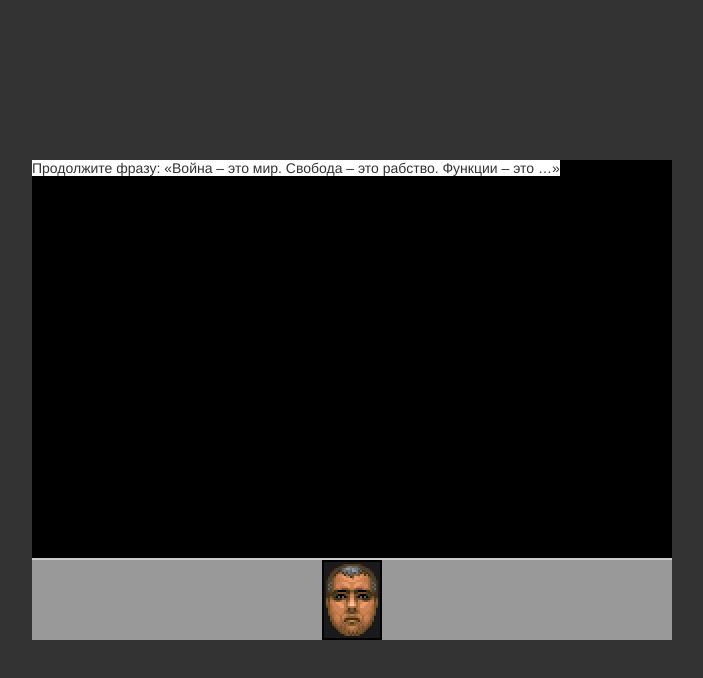
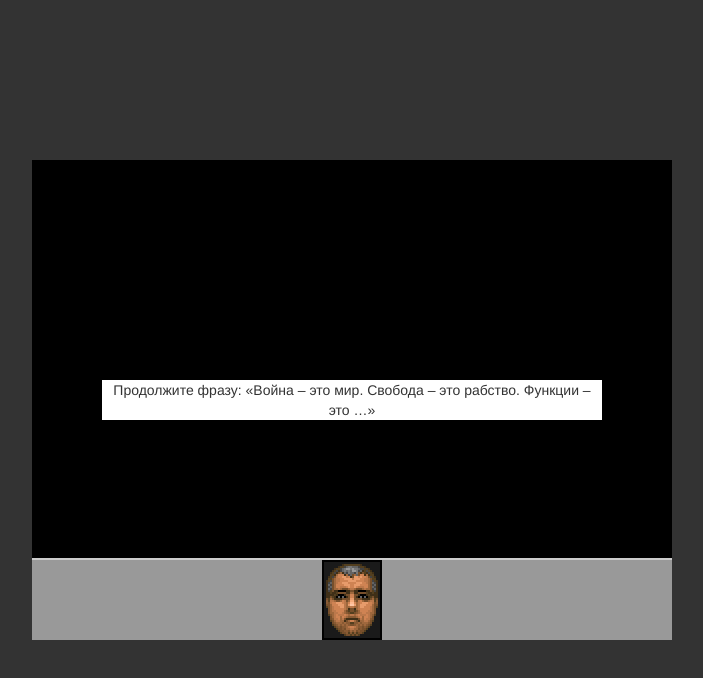
Before and after one commit to 5angel/kozulyatest, a website built with webpack: page index.html in a window 1280 px wide. Shown: the whole page, without its empty margins (288-991 px from the left). Built offline with nearby package versions, Linux system fonts and the light colour scheme.

Commit message:
style fix

```diff
--- a/index.html
+++ b/index.html
@@ -1,3 +1,4 @@
+<!DOCTYPE html>
 <html>
     <head>
         <meta charset="utf-8">
--- a/src/less/styles.less
+++ b/src/less/styles.less
@@ -1,4 +1,5 @@
 html, body {
+    overflow: hidden;
     width: 100%;
     height: 100%;
 }
@@ -24,8 +25,8 @@ body {
     width:  @screen-width;
     height: @screen-height;
     margin: auto;
-    line-height: @screen-height;
     background-color: black;
+    text-align: center;
 }
 
 .info {
@@ -49,7 +50,10 @@ body {
 
 .question {
     display: inline-block;
-    line-height: normal;
-    vertical-align: middle;
+    position: absolute;
+    top: 50%;
+    left: 50%;
+    width: 500px;
     background-color: white;
+    transform: translate(-50%, -50%);
 }
```
Also changed, not shown: dist/bundle.js.
